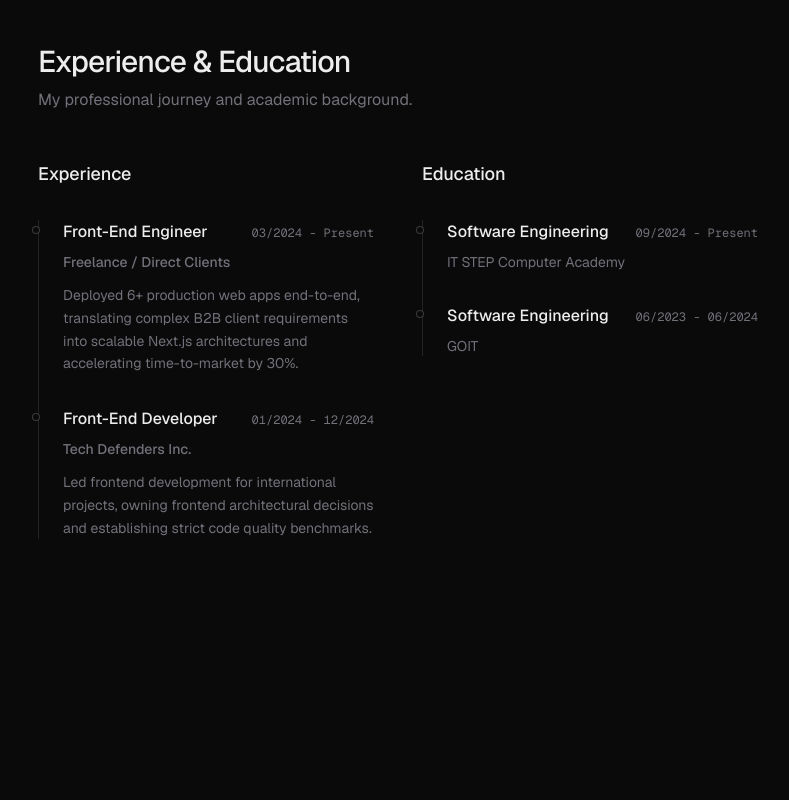
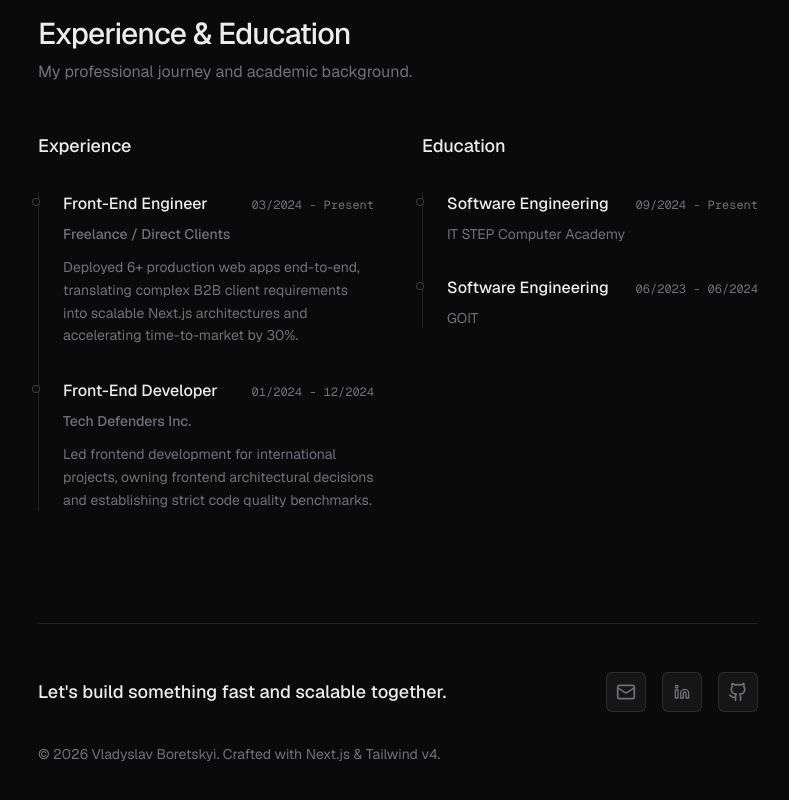
Before and after one commit to BoretskyVladyslav/boretskyi-dev-portfolio, a Next.js app: page / in a window 1280 px wide. Shown: the part 1470-2270 px from the top of the page, without its empty margins (242-1031 px from the left). Before the commit the page ends 2201 px from the top, so only its background shows below. Built offline with nearby package versions, Linux system fonts and the light colour scheme.

Commit message:
feat: add minimalist Contact and Footer section

```diff
--- a/src/app/page.tsx
+++ b/src/app/page.tsx
@@ -1,13 +1,15 @@
 import { Hero } from "@/components/Hero";
 import { Projects } from "@/components/Projects";
 import { Experience } from "@/components/Experience";
+import { Footer } from "@/components/Footer";
 
 export default function Home() {
   return (
-    <div className="flex flex-col gap-16 pb-24">
+    <div className="flex flex-col gap-16 pb-8">
       <Hero />
       <Projects />
       <Experience />
+      <Footer />
     </div>
   );
 }
--- /dev/null
+++ b/src/components/Footer.tsx
@@ -0,0 +1,88 @@
+"use client";
+
+import { Mail } from "lucide-react";
+
+function GithubIcon({ className }: { className?: string }) {
+  return (
+    <svg
+      xmlns="http://www.w3.org/2000/svg"
+      width="24"
+      height="24"
+      viewBox="0 0 24 24"
+      fill="none"
+      stroke="currentColor"
+      strokeWidth="2"
+      strokeLinecap="round"
+      strokeLinejoin="round"
+      className={className}
+    >
+      <path d="M15 22v-4a4.8 4.8 0 0 0-1-3.5c3 0 6-2 6-5.5.08-1.25-.27-2.48-1-3.5.28-1.15.28-2.35 0-3.5 0 0-1 0-3 1.5-2.64-.5-5.36-.5-8 0C6 2 5 2 5 2c-.3 1.15-.3 2.35 0 3.5A5.403 5.403 0 0 0 4 9c0 3.5 3 5.5 6 5.5-.39.49-.68 1.05-.85 1.65-.17.6-.22 1.23-.15 1.85v4" />
+      <path d="M9 18c-4.51 2-5-2-7-2" />
+    </svg>
+  );
+}
+
+function LinkedinIcon({ className }: { className?: string }) {
+  return (
+    <svg
+      xmlns="http://www.w3.org/2000/svg"
+      width="24"
+      height="24"
+      viewBox="0 0 24 24"
+      fill="none"
+      stroke="currentColor"
+      strokeWidth="2"
+      strokeLinecap="round"
+      strokeLinejoin="round"
+      className={className}
+    >
+      <path d="M16 8a6 6 0 0 1 6 6v7h-4v-7a2 2 0 0 0-2-2 2 2 0 0 0-2 2v7h-4v-7a6 6 0 0 1 6-6z" />
+      <rect width="4" height="12" x="2" y="9" />
+      <circle cx="4" cy="4" r="2" />
+    </svg>
+  );
+}
+
+export function Footer() {
+  return (
+    <footer className="mt-12 flex flex-col gap-8 border-t border-white/10 pt-12 pb-8">
+      <div className="flex flex-col gap-4 sm:flex-row sm:items-center sm:justify-between">
+        <p className="text-lg font-medium text-foreground">
+          Let's build something fast and scalable together.
+        </p>
+
+        <div className="flex items-center gap-4">
+          <a
+            href="mailto:boretskyvladyslav@gmail.com"
+            className="flex h-10 w-10 items-center justify-center rounded-md border border-white/10 bg-white/5 text-muted-foreground transition-all duration-300 hover:border-white/20 hover:bg-white/10 hover:text-foreground"
+            aria-label="Email"
+          >
+            <Mail className="h-5 w-5" />
+          </a>
+          <a
+            href="https://linkedin.com/in/vladyslav-boretsky"
+            target="_blank"
+            rel="noopener noreferrer"
+            className="flex h-10 w-10 items-center justify-center rounded-md border border-white/10 bg-white/5 text-muted-foreground transition-all duration-300 hover:border-white/20 hover:bg-white/10 hover:text-foreground"
+            aria-label="LinkedIn"
+          >
+            <LinkedinIcon className="h-4 w-4" />
+          </a>
+          <a
+            href="https://github.com/BoretskyVladyslav"
+            target="_blank"
+            rel="noopener noreferrer"
+            className="flex h-10 w-10 items-center justify-center rounded-md border border-white/10 bg-white/5 text-muted-foreground transition-all duration-300 hover:border-white/20 hover:bg-white/10 hover:text-foreground"
+            aria-label="GitHub"
+          >
+            <GithubIcon className="h-5 w-5" />
+          </a>
+        </div>
+      </div>
+
+      <div className="text-sm text-muted-foreground">
+        © 2026 Vladyslav Boretskyi. Crafted with Next.js & Tailwind v4.
+      </div>
+    </footer>
+  );
+}
--- a/src/components/Projects.tsx
+++ b/src/components/Projects.tsx
@@ -5,7 +5,7 @@ import { ArrowUpRight } from "lucide-react";
 
 const projects = [
   {
-    title: "Corporate Accounting Website (ACG)",
+    title: "Alex Consulting (ACG)",
     link: "https://buh.acg-ua.com",
     tech: ["Next.js", "Sanity.io", "Tailwind CSS", "SendPulse API"],
     architecture:
```
